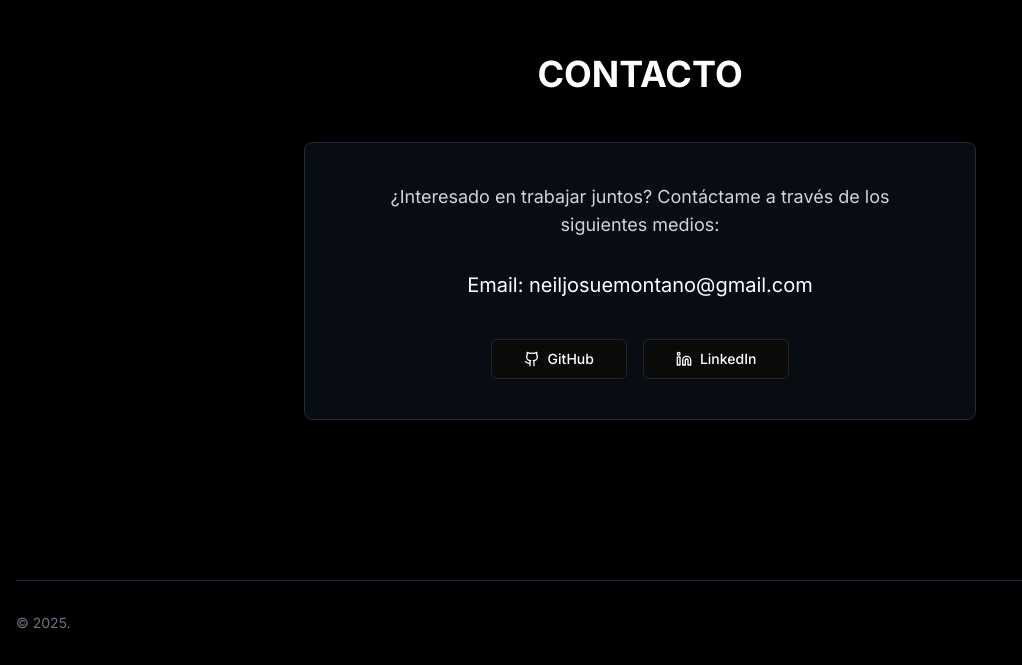
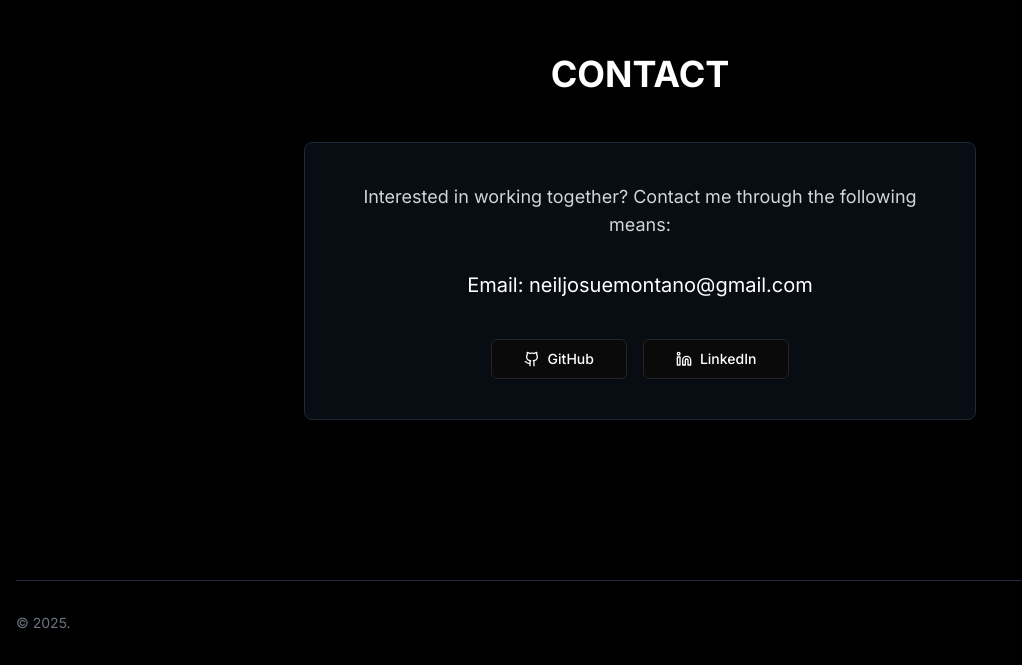
Before and after one commit to Frynox/portfolio-web, a Next.js app: page / in a window 1280 px wide. Shown: the part 1632-2297 px from the top of the page, without its empty margins (0-1022 px from the left). Built offline with nearby package versions, Linux system fonts and the light colour scheme.

Commit message:
updated text

```diff
--- a/app/page.tsx
+++ b/app/page.tsx
@@ -44,10 +44,10 @@ Constantly pushing technical boundaries, I transform complex challenges into ele
         </section>
 
         <section id="contact" className="py-20 my-20 flex flex-col items-center justify-center">
-          <h2 className="text-4xl font-bold mb-12 text-center">CONTACTO</h2>
+          <h2 className="text-4xl font-bold mb-12 text-center">CONTACT</h2>
           <div className="max-w-2xl mx-auto w-full bg-gray-900/50 p-10 rounded-lg border border-gray-800">
             <p className="text-gray-300 mb-8 text-center text-lg">
-              ¿Interesado en trabajar juntos? Contáctame a través de los siguientes medios:
+            Interested in working together? Contact me through the following means:
             </p>
             <div className="flex flex-col items-center gap-6">
               <p className="text-xl">
```
